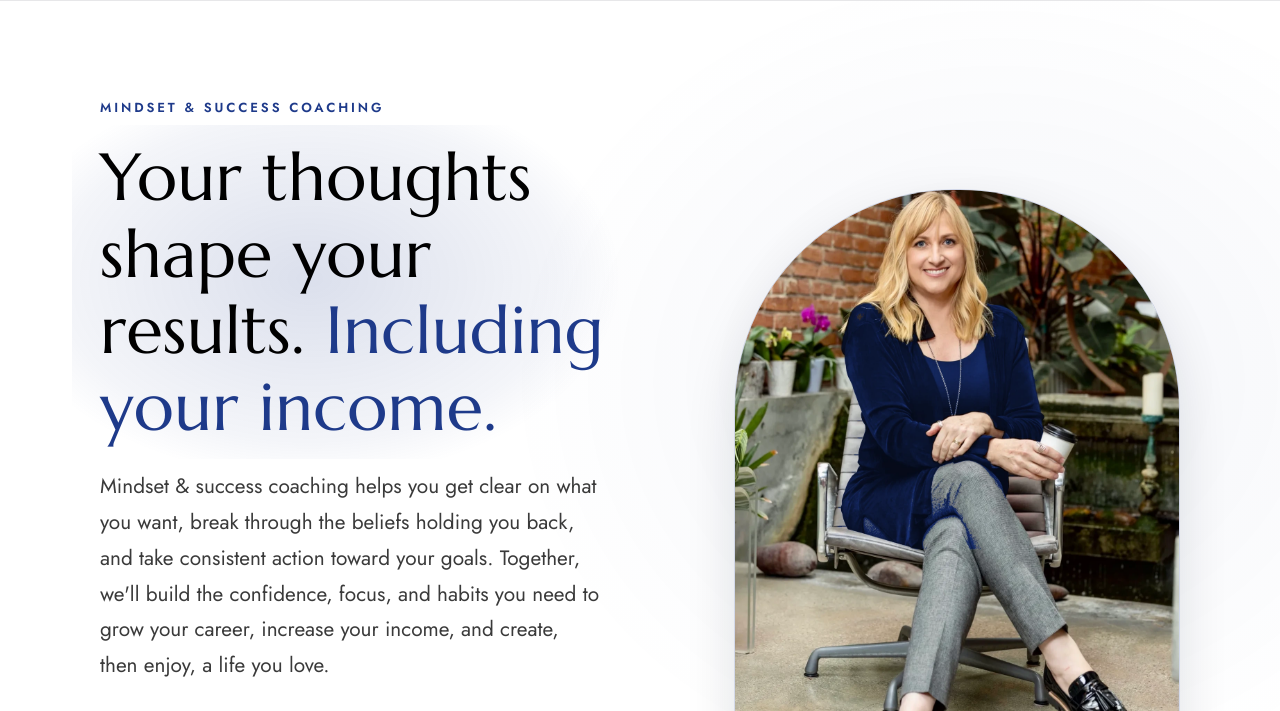
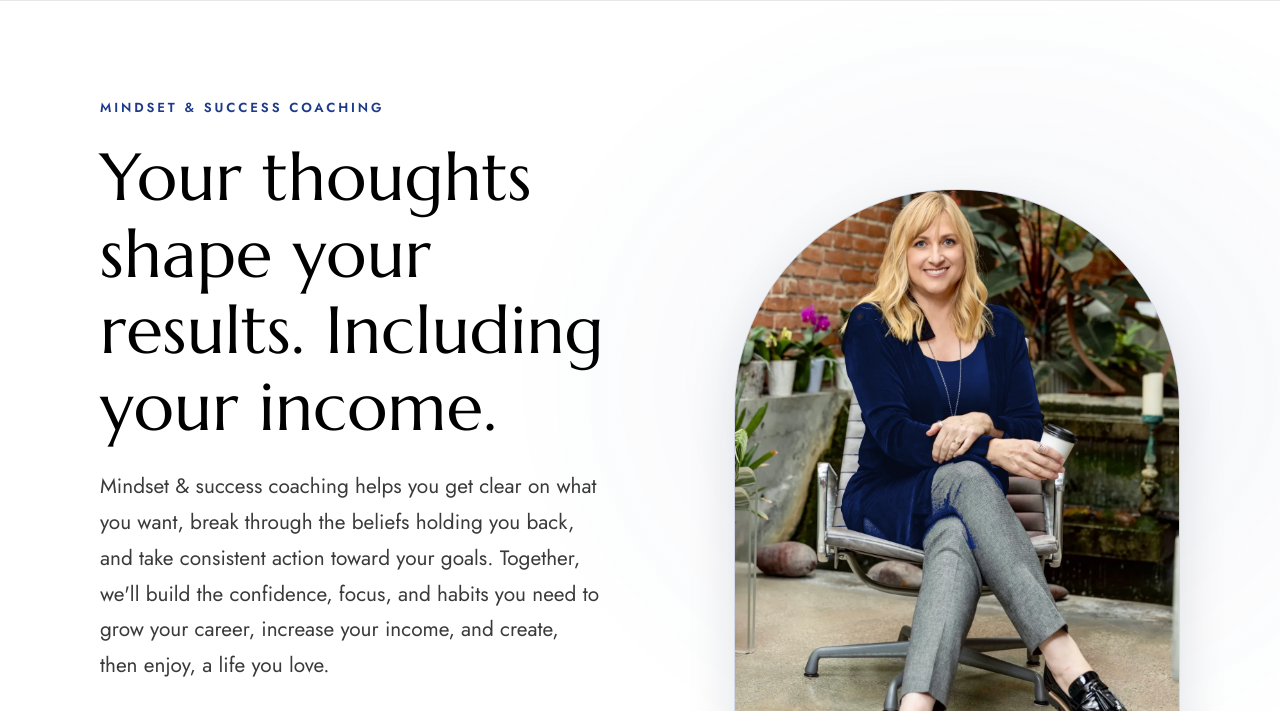
Before and after one commit to tonyblack78/amanda-cooper-website, a plain HTML site: page index.html in a window 1280 px wide. Shown: the part 67-778 px from the top of the page. Drawn offline with Linux system fonts and the light colour scheme.

Commit message:
Remove the blue glow/accent from hero headlines
Amanda wants the hero text fully black on both the home page and the
testimonials page: drops the radial blue halo behind the h1 and sets
the emphasized span back to the base text color instead of blue.

Co-Authored-By: Claude Sonnet 5 <noreply@anthropic.com>
Claude-Session: https://claude.ai/code/session_01R1mj4fTyLvRjqf2PeYhLDj

```diff
--- a/index.html
+++ b/index.html
@@ -64,8 +64,8 @@ header{position:sticky;top:0;z-index:10;background:rgba(255,255,255,.88);backdro
 @media (max-width:900px){.nav ul li:not(:last-child){display:none}}
 .hero{padding-block:clamp(48px,8vw,96px) clamp(40px,6vw,72px);background:radial-gradient(55% 65% at 78% 42%,rgba(30,58,138,.06),transparent 70%),var(--night)}
 .hero-grid{display:grid;grid-template-columns:1.15fr .9fr;gap:clamp(28px,5vw,64px);align-items:center}
-.hero h1{font-size:var(--step4);margin-block:20px 24px;position:relative;z-index:1}
-.hero h1::before{content:"";position:absolute;inset:-14px -28px;z-index:-1;border-radius:24px;background:radial-gradient(62% 75% at 38% 46%,rgba(30,58,138,.16),rgba(30,58,138,.05) 65%,transparent 80%)}
+.hero h1{font-size:var(--step4);margin-block:20px 24px}
+.hero h1 em{color:var(--text)}
 .hero .lede{max-width:40ch;font-size:clamp(1.05rem,1rem + .4vw,1.3rem);color:var(--soft)}
 .where{margin-top:20px;font-size:.86rem;letter-spacing:.05em;color:var(--soft)}
 .hero-cta{display:flex;flex-wrap:wrap;gap:12px;margin-top:30px}
```
Also changed, not shown: testimonials.html (+2 -2 lines).
